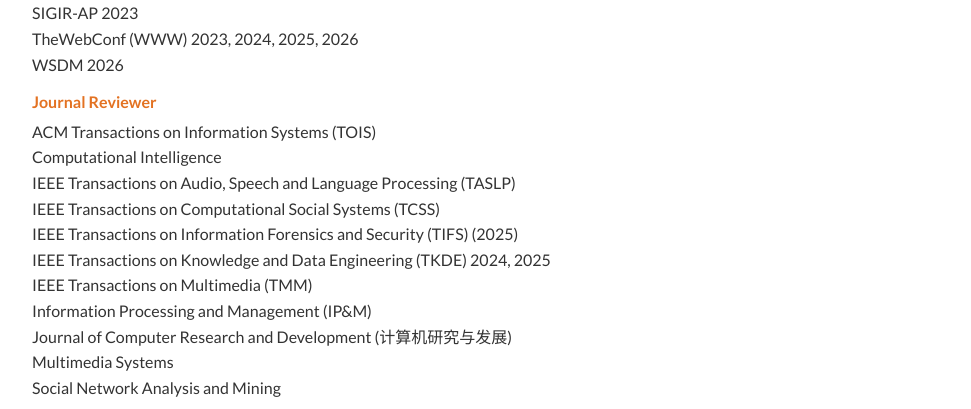
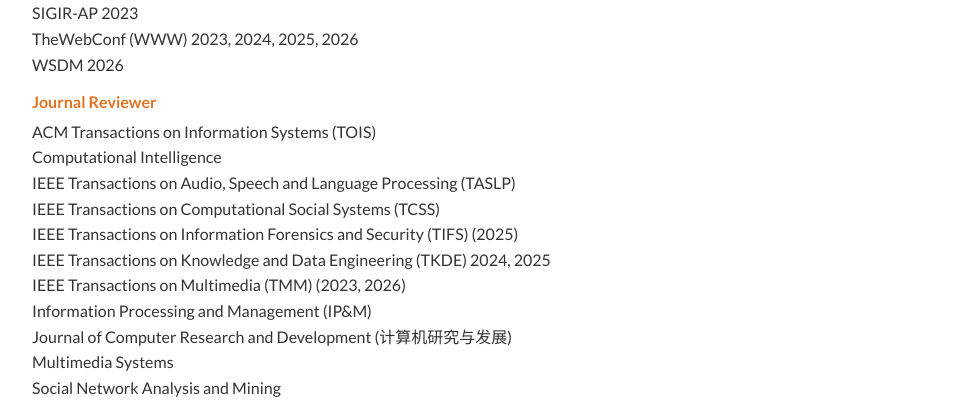
Before and after one commit to sheng-qiang/sheng-qiang.github.io, a plain HTML site: page index.html in a window 1280 px wide. Shown: the part 9030-9439 px from the top of the page, without its empty margins (146-1117 px from the left). Drawn offline with Linux system fonts and the light colour scheme; some packages are replaced by stand-ins of ours; a script that the page names is missing.

Commit message:
Add TMM reviewer years and link

```diff
--- a/index.html
+++ b/index.html
@@ -982,7 +982,7 @@
                 <br>
                 IEEE Transactions on Knowledge and Data Engineering (TKDE) <a class="black" href="https://ieeexplore.ieee.org/stamp/stamp.jsp?tp=&arnumber=10855178">2024</a>, <a class="black" href="https://ieeexplore.ieee.org/stamp/stamp.jsp?tp=&arnumber=11395241">2025</a>
                 <br>
-                IEEE Transactions on Multimedia (TMM)
+                IEEE Transactions on Multimedia (TMM) (<a class="black" href="https://ieeexplore.ieee.org/stamp/stamp.jsp?tp=&arnumber=10823085">2023</a>, 2026)
                 <br>
                 Information Processing and Management (IP&M)
                 <br>
```
